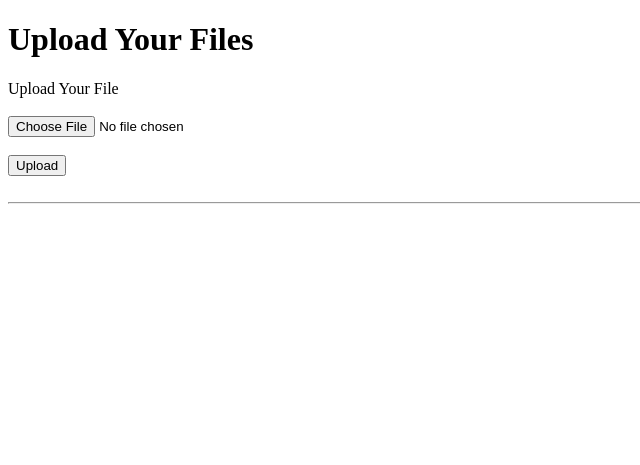
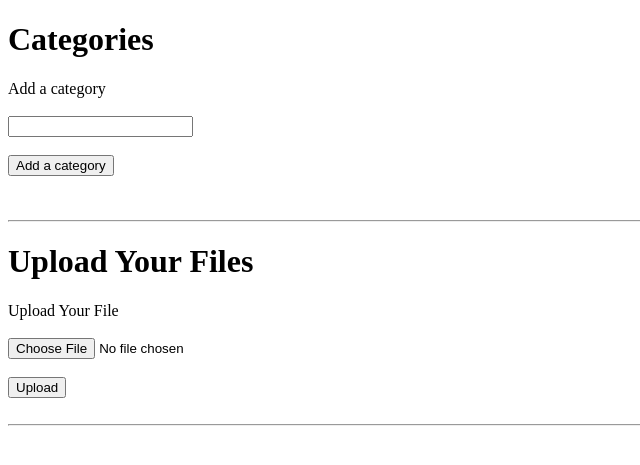
Before and after one commit to root1604/educational_platform, a Flask app: page / in a window 1280 px wide. Shown: the top 465 px of the page, without its empty margins (0-640 px from the left). Run offline with Flask 2, Linux system fonts and the light colour scheme; data that the repository does not hold is empty; parts of the project's set-up code (start-up, migrations or seed data) failed here and were passed over.

Commit message:
Adding categories

```diff
--- /dev/null
+++ b/create_db.py
@@ -0,0 +1,3 @@
+from webapp import db, create_app
+
+db.create_all(app=create_app())
--- a/webapp/__init__.py
+++ b/webapp/__init__.py
@@ -4,74 +4,104 @@ from werkzeug.utils import secure_filename
 from webapp.upload_file_to_s3 import upload_file_to_s3
 from webapp.filters import file_type
 from webapp.filters import create_presigned_url
+from webapp.model import db, Category, Course, Lesson, Video, Image, TextLecture
+from sqlalchemy import exc
 
 ALLOWED_EXTENSIONS = set(['txt', 'pdf', 'png', 'jpg', 'jpeg', 'gif', 'avi', 'mp4', 'mp3'])
 
-app = Flask(__name__)
-app.config.from_pyfile("config.py")
-app.jinja_env.filters['file_type'] = file_type
-app.jinja_env.filters['create_presigned_url'] = create_presigned_url
+def create_app():
+    app = Flask(__name__)
+    app.config.from_pyfile("config.py")
+    db.init_app(app)
+    app.jinja_env.filters['file_type'] = file_type
+    app.jinja_env.filters['create_presigned_url'] = create_presigned_url
 
-bucket = app.config["S3_BUCKET"]
+    bucket = app.config["S3_BUCKET"]
 
-@app.route('/', methods=['GET', 'POST'])
-def index():
-    if request.method == 'POST':
-        if "user_file" not in request.files:
-            return "No user_file key in request.files"
-        file = request.files["user_file"]
-        if file.filename == "":
-            return "Please select a file"
-        if file and allowed_file(file.filename):
-            file.filename = secure_filename(file.filename)
-            upload_file_to_s3(file, bucket)
+    @app.route('/', methods=['GET', 'POST'])
+    def index():
+        if request.method == 'POST':
+            if "user_file" not in request.files:
+                return "No user_file key in request.files"
+            file = request.files["user_file"]
+            if file.filename == "":
+                return "Please select a file"
+            if file and allowed_file(file.filename):
+                file.filename = secure_filename(file.filename)
+                upload_file_to_s3(file, bucket)
+                my_bucket = get_bucket_from_s3()
+                if my_bucket == None:
+                    return render_template('error.html')
+                else:
+                    categories = Category.query.all()
+                    summaries = my_bucket.objects.all()
+                    return render_template('index.html', files=summaries, categories=categories)
+            else:
+                return redirect("/")
+        else:
             my_bucket = get_bucket_from_s3()
             if my_bucket == None:
-               return render_template('error.html')
+                return render_template('error.html')
             else:
+                categories = Category.query.all()
                 summaries = my_bucket.objects.all()
-                return render_template('index.html', files=summaries)
-        else:
-            return redirect("/")
-    else:
+                return render_template('index.html', files=summaries, categories=categories)
+
+    def allowed_file(filename):
+        return '.' in filename and \
+            filename.rsplit('.', 1)[1] in ALLOWED_EXTENSIONS
+
+    def get_bucket_from_s3():
+        try:
+            s3 = boto3.resource('s3')
+            my_bucket = s3.Bucket(bucket)
+            return my_bucket
+        except:
+            return None
+
+    @app.route('/delete', methods=['POST'])
+    def delete():
+        key = request.form['key']
         my_bucket = get_bucket_from_s3()
-        if my_bucket == None:
-           return render_template('error.html')
-        else:
-            summaries = my_bucket.objects.all()
-            return render_template('index.html', files=summaries)
+        if my_bucket != None:
+            my_bucket.Object(key).delete()
+        return redirect('/')
 
-def allowed_file(filename):
-    return '.' in filename and \
-           filename.rsplit('.', 1)[1] in ALLOWED_EXTENSIONS
+    @app.route('/download', methods=['POST'])
+    def download():
+        key = request.form['key']
+        my_bucket = get_bucket_from_s3()
+        if my_bucket != None:
+            file_obj = my_bucket.Object(key).get()
+        return Response(
+            file_obj['Body'].read(),
+            mimetype='text/plain',
+            headers={"Content-Disposition": "attachment;filename={}".format(key)}
+        )
 
-def get_bucket_from_s3():
-    try:
-        s3 = boto3.resource('s3')
-        my_bucket = s3.Bucket(bucket)
-        return my_bucket
-    except:
-        return None
+    @app.route('/categories', methods=['POST'])
+    def add_a_category():
+        try:
+            name = request.form['category']
+            new_category = Category(name)
+            db.session.add(new_category)
+            db.session.commit()
+        except(exc.IntegrityError):
+            print('the category exists')
+            return redirect('/')
+        return redirect('/')
 
-@app.route('/delete', methods=['POST'])
-def delete():
-    key = request.form['key']
-    my_bucket = get_bucket_from_s3()
-    if my_bucket != None:
-        my_bucket.Object(key).delete()
-    return redirect('/')
+    @app.route('/delete_a_category', methods=['POST'])
+    def delete_a_category():
+        try:
+            category_id = request.form['category_id']
+            Category.query.filter_by(id=category_id).delete()
+            db.session.commit()
+        except:
+            return redirect('/')
+        return redirect('/')
 
-@app.route('/download', methods=['POST'])
-def download():
-    key = request.form['key']
-    my_bucket = get_bucket_from_s3()
-    if my_bucket != None:
-        file_obj = my_bucket.Object(key).get()
-    return Response(
-        file_obj['Body'].read(),
-        mimetype='text/plain',
-        headers={"Content-Disposition": "attachment;filename={}".format(key)}
-    )
 
-if __name__ == "__main__":
-    app.run()
+    return app
+    # if __name__ == "__main__":
+    #     app.run()
--- a/webapp/templates/index.html
+++ b/webapp/templates/index.html
@@ -5,7 +5,24 @@
     <title></title>
 </head>
 <body>
-
+    <h1>Categories</h1>
+    <form action="/categories" method="POST">
+        <label for="category">Add a category</label>
+        <br></br>
+        <input type="text" name="category">
+        <br></br>
+        <button type="submit">Add a category</button>
+    </form>
+    <br>
+    {% for c in categories %}
+    <a href="/{{ c.name }}">{{ c.name }}</a><br>
+    <form action="/delete_a_category" method="POST">
+    <input type="hidden" name="category_id" value="{{ c.id }}">
+    <button type="submit">Delete</button>
+    </form>
+    <br><br>
+    {% endfor %}
+    <br><hr>
     <h1>Upload Your Files</h1>
 
     <form action="/" method="POST" enctype="multipart/form-data">
```
Also changed, not shown: webapp/model.py (+14 -12 lines), README.md, 1 other file.
